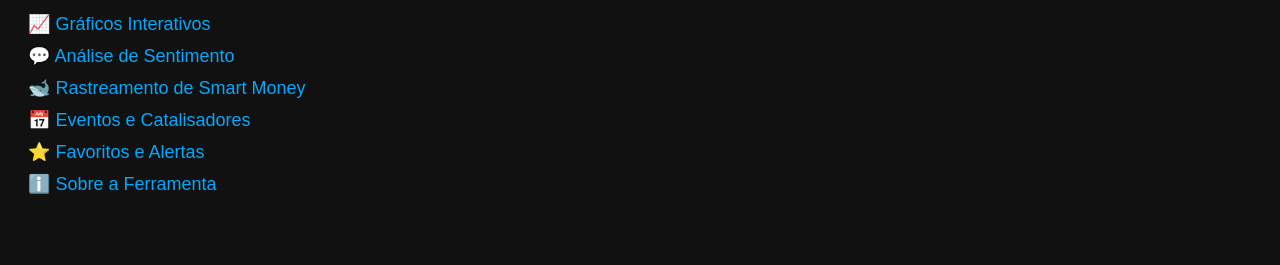
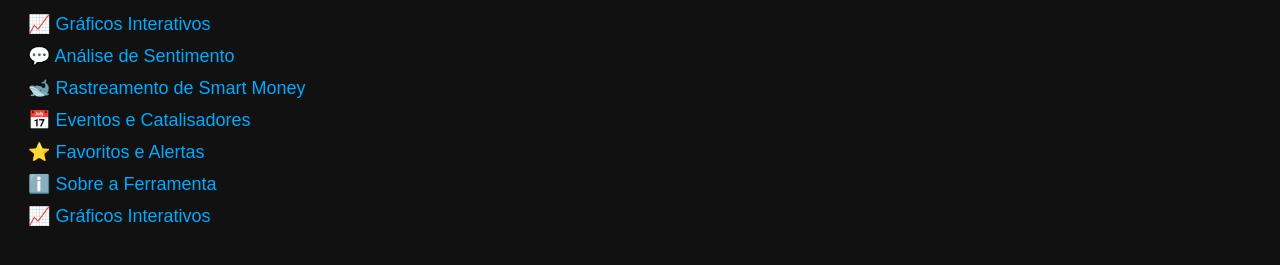
Before and after one commit to Fofa89/index.html, a plain HTML site: page index.html in a window 1280 px wide. Shown: the part 183-448 px from the top of the page. Drawn offline with Linux system fonts and the light colour scheme.

Commit message:
Add link to interactive graphs in index.html

```diff
--- a/index.html
+++ b/index.html
@@ -27,5 +27,8 @@ fofa89.github.io/
   <a href="eventos.html">📅 Eventos e Catalisadores</a>
   <a href="favoritos.html">⭐ Favoritos e Alertas</a>
   <a href="sobre.html">ℹ️ Sobre a Ferramenta</a>
+<body>
+  <a href="grafico.html">📈 Gráficos Interativos</a>
 </body>
+
 </html>
```
